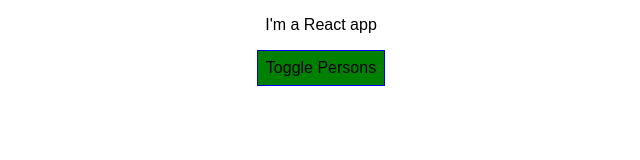
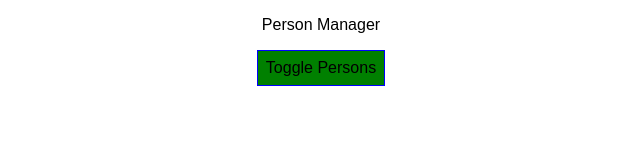
Before and after one commit to c42-arun/react-complete-guide, a React app: page / in a window 1280 px wide. Shown: the top 160 px of the page, without its empty margins (319-959 px from the left). Built offline with nearby package versions, Linux system fonts and the light colour scheme.

Commit message:
Pass props to a class component

```diff
--- a/src/components/Cockpit/Cockpit.js
+++ b/src/components/Cockpit/Cockpit.js
@@ -20,7 +20,7 @@
 
     return (
         <div className={cssClasses.Cockpit}>
-            <p className={assignedParaClasses.join(' ')}>I'm a React app</p>
+            <p className={assignedParaClasses.join(' ')}>{props.title}</p>
 
             <button
                 className={assignedButtonClasses.join(' ')}
--- a/src/containers/App.js
+++ b/src/containers/App.js
@@ -56,6 +56,7 @@
         return (
             <div className={cssClasses.App}>
                 <Cockpit
+                    title={this.props.appTitle}
                     persons={this.state.persons}
                     showPersons={this.state.showPersons}
                     clicked={this.togglePersonsHandler}
--- a/src/index.js
+++ b/src/index.js
@@ -6,5 +6,5 @@
 
 import registerServiceWorker from './registerServiceWorker';
 
-ReactDOM.render(<App />, document.getElementById('root'));
+ReactDOM.render(<App appTitle="Person Manager"/>, document.getElementById('root'));
 registerServiceWorker();
```
